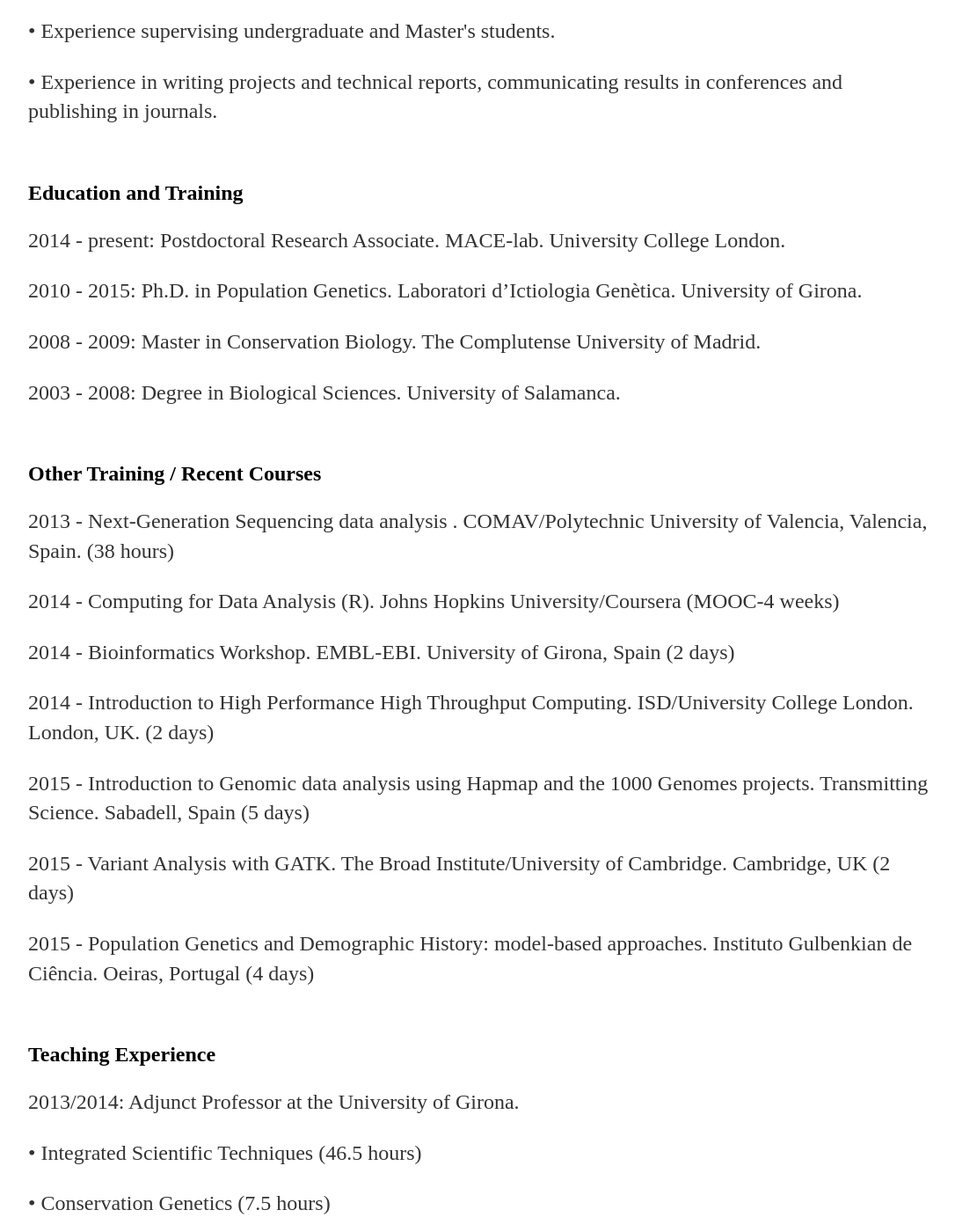
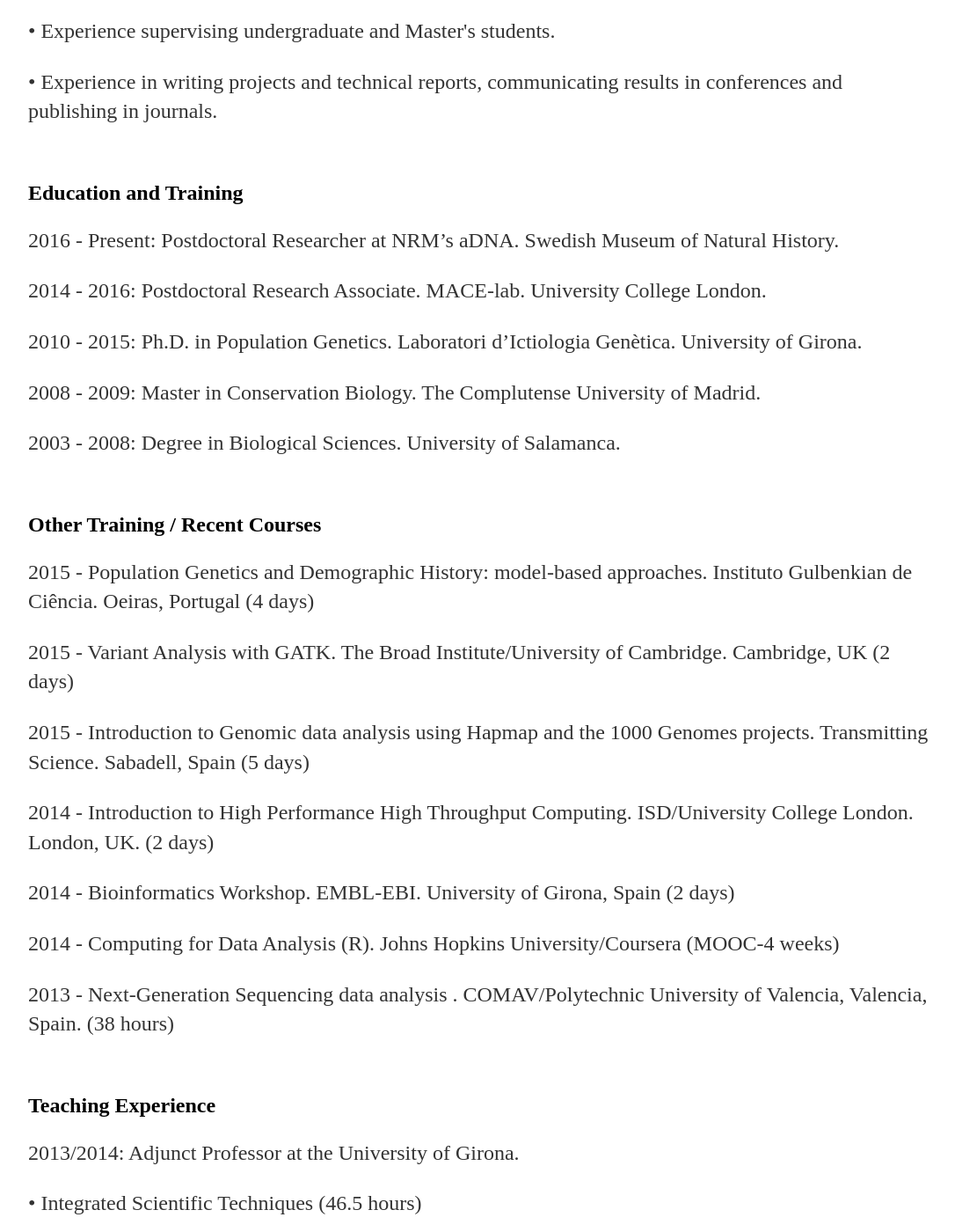
Before and after one commit to DiezMolino/diezmolino.github.io, a Jekyll site: the page cv/index.html, which Jekyll copies as it is, in a window 1280 px wide and 1400 px high, scrolled down 1536 px. Shown: the whole window at 88% size, without its empty margins (96-1182 px from the left). Built offline with Jekyll 4.4.1, drawn with Linux system fonts in a browser that asks for light colours.

Commit message:
Update index.html

```diff
--- a/cv/index.html
+++ b/cv/index.html
@@ -131,7 +131,9 @@
 <a name='Education and Training'></a>
 <h2>Education and Training</h2>
 
-<p>2014 - present: Postdoctoral Research Associate. MACE-lab. University College London.</p>
+<p>2016 - Present: Postdoctoral Researcher at NRM’s aDNA. Swedish Museum of Natural History.</p>
+
+<p>2014 - 2016: Postdoctoral Research Associate. MACE-lab. University College London.</p>
 
 <p>2010 - 2015: Ph.D. in Population Genetics. Laboratori d’Ictiologia Genètica. University of Girona.</p>
 
@@ -144,19 +146,19 @@
 <a name='Other Training / Recent Courses'></a>
 <h2>Other Training / Recent Courses</h2>
 
-<p>2013 - Next-Generation Sequencing data analysis . COMAV/Polytechnic University of Valencia, Valencia, Spain. (38 hours)</p>
+<p>2015 - Population Genetics and Demographic History: model-based approaches. Instituto Gulbenkian de Ciência. Oeiras, Portugal (4 days)</p>
+
+<p>2015 - Variant Analysis with GATK. The Broad Institute/University of Cambridge. Cambridge, UK (2 days)</p>
+
+<p>2015 - Introduction to Genomic data analysis using Hapmap and the 1000 Genomes projects. Transmitting Science. Sabadell, Spain (5 days)</p>
+
+<p>2014 - Introduction to High Performance High Throughput Computing. ISD/University College London. London, UK. (2 days)</p>
+
+<p>2014 - Bioinformatics Workshop. EMBL-EBI. University of Girona, Spain (2 days)</p>
 
 <p>2014 - Computing for Data Analysis (R). Johns Hopkins University/Coursera (MOOC-4 weeks)</p>
 
-<p>2014 - Bioinformatics Workshop. EMBL-EBI. University of Girona, Spain (2 days)</p>
-
-<p>2014 - Introduction to High Performance High Throughput Computing. ISD/University College London. London, UK. (2 days)</p>
-
-<p>2015 - Introduction to Genomic data analysis using Hapmap and the 1000 Genomes projects. Transmitting Science. Sabadell, Spain (5 days)</p>
-
-<p>2015 - Variant Analysis with GATK. The Broad Institute/University of Cambridge. Cambridge, UK (2 days)</p>
-
-<p>2015 - Population Genetics and Demographic History: model-based approaches. Instituto Gulbenkian de Ciência. Oeiras, Portugal (4 days)</p>
+<p>2013 - Next-Generation Sequencing data analysis . COMAV/Polytechnic University of Valencia, Valencia, Spain. (38 hours)</p>
 
 <br/>
 
```
